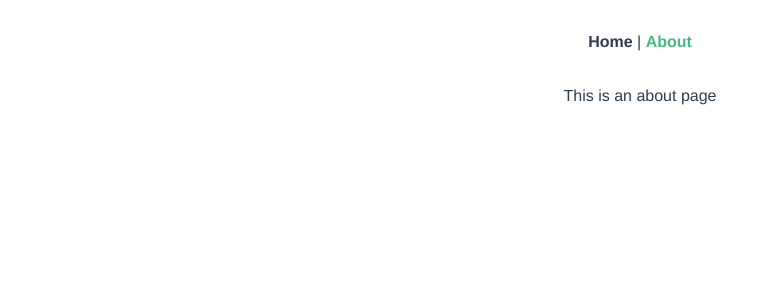
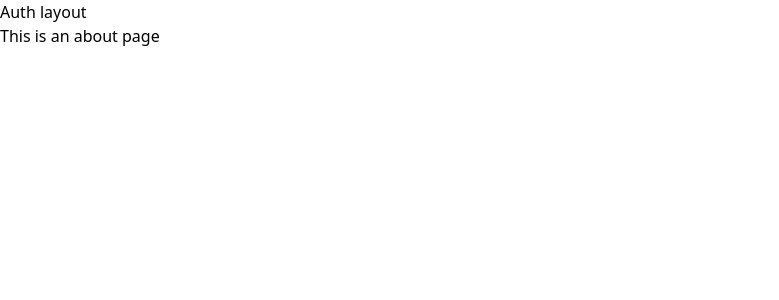
Before and after one commit to thuan237/app-imoney, a Vue app: page /about in a window 1280 px wide. Shown: the top 300 px of the page, without its empty margins (0-779 px from the left). Built offline with nearby package versions, Linux system fonts and the light colour scheme.

Commit message:
feat: add multiple layouts

```diff
--- a/src/App.vue
+++ b/src/App.vue
@@ -1,30 +1,21 @@
 <template>
-  <nav>
-    <router-link to="/">Home</router-link> |
-    <router-link to="/about">About</router-link>
-  </nav>
-  <router-view />
+  <component :is="layout">
+    <!-- hien thi du lieu trong component theo tung router, khi go home thi direct toi home -->
+    <router-view />
+  </component>
 </template>
 
-<style>
-#app {
-  font-family: Avenir, Helvetica, Arial, sans-serif;
-  -webkit-font-smoothing: antialiased;
-  -moz-osx-font-smoothing: grayscale;
-  text-align: center;
-  color: #2c3e50;
-}
-
-nav {
-  padding: 30px;
-}
-
-nav a {
-  font-weight: bold;
-  color: #2c3e50;
-}
-
-nav a.router-link-exact-active {
-  color: #42b983;
-}
-</style>
+<script>
+import { PUBLIC_LAYOUT } from "@/constants";
+import { computed } from "vue";
+import { useRoute } from "vue-router";
+export default {
+  setup() {
+    const route = useRoute();
+    console.log(route);
+    return {
+      layout: computed(() => (route.meta.layout || PUBLIC_LAYOUT) + "-layout"),
+    };
+  },
+};
+</script>
--- /dev/null
+++ b/src/constants/index.js
@@ -0,0 +1 @@
+export const PUBLIC_LAYOUT = "default";
--- /dev/null
+++ b/src/layouts/auth.vue
@@ -0,0 +1,7 @@
+<!-- eslint-disable vue/multi-word-component-names -->
+<template>
+  <div class="bo-cuc-auth">
+    <h1>Auth layout</h1>
+    <slot />
+  </div>
+</template>
--- /dev/null
+++ b/src/layouts/default.vue
@@ -0,0 +1,7 @@
+<!-- eslint-disable vue/multi-word-component-names -->
+<template>
+  <div class="bo-cuc-mac-dinh">
+    <h1>Default layout</h1>
+    <slot />
+  </div>
+</template>
--- a/src/main.js
+++ b/src/main.js
@@ -4,7 +4,10 @@ import router from "./router";
 
 // import tailwind
 import "./assets/style/tailwind.css";
+import "./assets/style/global.css";
+import { registerGlobalComponents } from "./utils/import";
 
-import "./assets/style/global.css";
-
-createApp(App).use(router).mount("#app");
+const app = createApp(App);
+registerGlobalComponents(app);
+app.use(router);
+app.mount("#app");
--- a/src/router/index.js
+++ b/src/router/index.js
@@ -10,9 +10,9 @@ const routes = [
   {
     path: "/about",
     name: "about",
-    // route level code-splitting
-    // this generates a separate chunk (about.[hash].js) for this route
-    // which is lazy-loaded when the route is visited.
+    meta: {
+      layout: "auth",
+    },
     component: () =>
       import(/* webpackChunkName: "about" */ "../views/AboutView.vue"),
   },
--- /dev/null
+++ b/src/utils/import.js
@@ -0,0 +1,12 @@
+import { defineAsyncComponent } from "vue";
+
+export function registerGlobalComponents(app) {
+  app.component(
+    "auth-layout",
+    defineAsyncComponent(() => import("@/layouts/auth"))
+  );
+  app.component(
+    "default-layout",
+    defineAsyncComponent(() => import("@/layouts/default"))
+  );
+}
--- a/src/views/HomeView.vue
+++ b/src/views/HomeView.vue
@@ -1,6 +1,5 @@
 <template>
   <div class="home">
-    <img alt="Vue logo" src="../assets/logo.png" />
     <HelloWorld msg="Welcome to Your Vue.js App" />
   </div>
 </template>
```
Also changed, not shown: .jsconfig.json (added).
